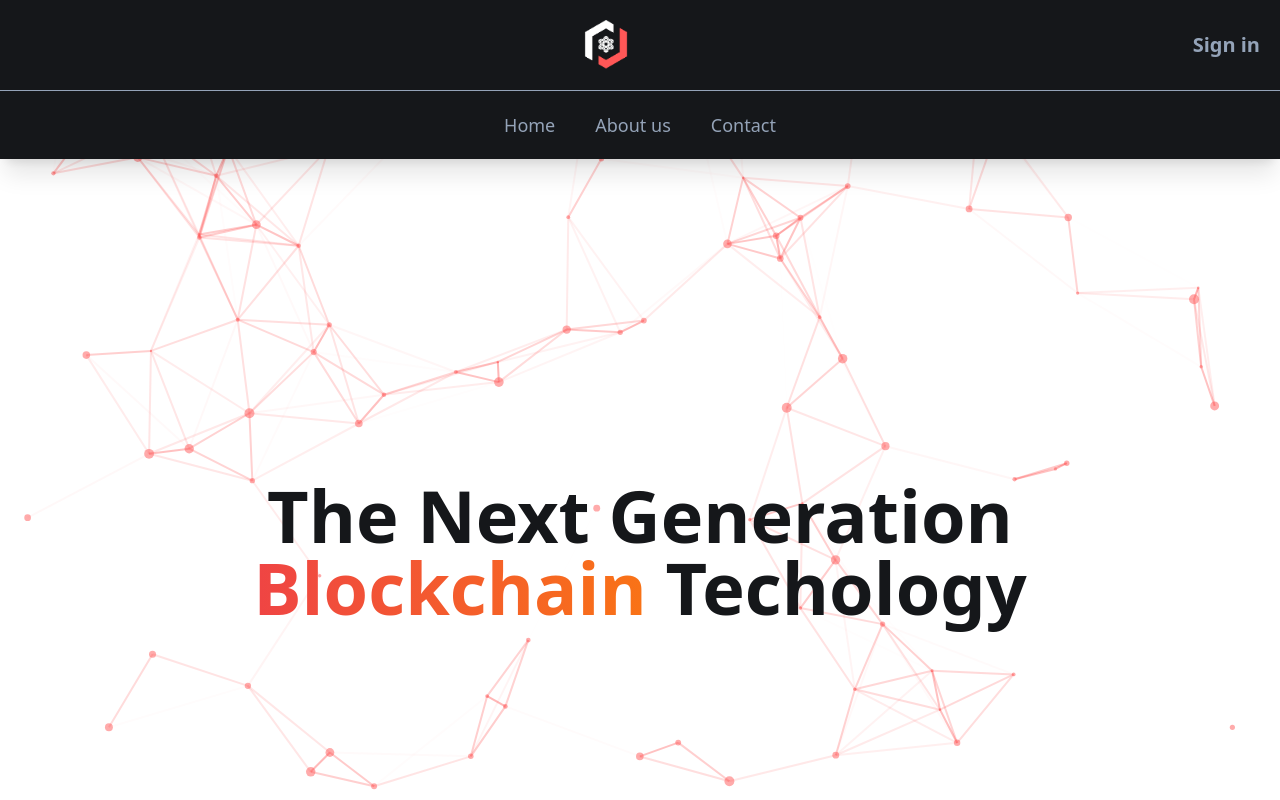
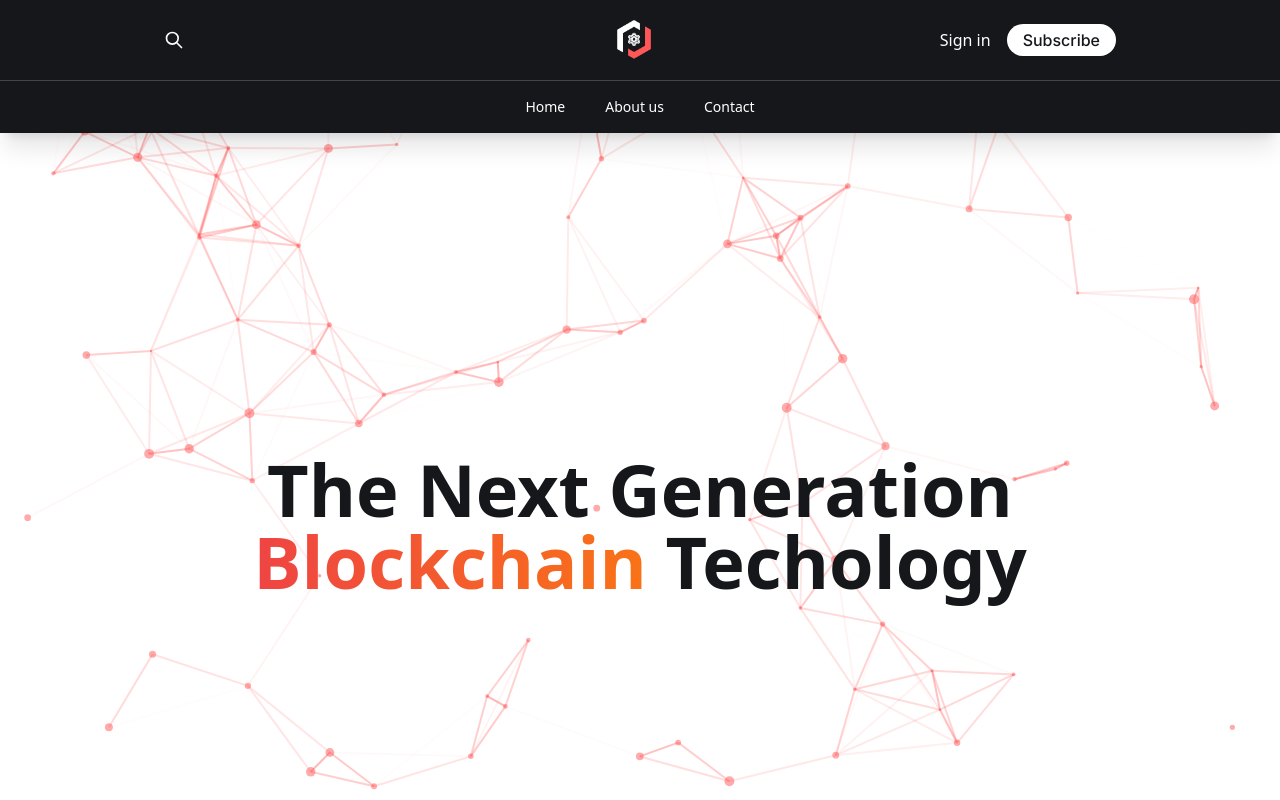
Before and after one commit to ShivrajPhadtareBlockchain/Nextjs-landingPage, a Next.js app: page / in a window 1280 px wide. Shown: the top 800 px of the page. Built offline with nearby package versions, Linux system fonts and the light colour scheme.

Commit message:
header updated

```diff
--- a/src/components/Navbar.js
+++ b/src/components/Navbar.js
@@ -1,28 +1,54 @@
+import { Inter } from "next/font/google";
 import Image from "next/image";
 import Link from "next/link";
 import React from "react";
+
+
+const inter = Inter({ subsets: ["latin"] });
 
 const Navbar = () => {
   return (
     <div className="bg-[#15171A]">
       {/* Top Navbar */}
-      <div className="flex items-center justify-between px-5 py-5">
-        <div></div>
-        <Image src="/NodeShark Default.png" alt="logo" width={50} height={50} />
-        <button className="text-slate-400 hover:text-white font-bold text-xl">Sign in</button>
+      <div className="flex items-center justify-between px-5 py-5 mx-36">
+        <div className="mr-36">
+          <Image src="/search.svg" alt="search_icon" width={20} height={20} />
+        </div>
+        <div className="">
+          <Image
+            src="/NodeShark Default.png"
+            alt="logo"
+            width={40}
+            height={40}
+          />
+        </div>
+        <div className="">
+          <button className={`hover:text-[#ccc] text-white text-base font- mr-2`}>
+            Sign in
+          </button>
+          <button className={`${inter.className} text-[#15171A] bg-white rounded-full  px-4 py-1 font-medium hover:bg-[#f6f6f6] ml-2`}>
+            Subscribe
+          </button>
+        </div>
       </div>
-      <div className="bg-slate-400 w-full h-px"></div>
+      <div className="bg-[#ffffff33] w-full h-px"></div>
       {/* Links Navbar */}
-      <div className="flex items-center justify-center px-5 py-5 shadow-xl">
+      <div className="flex items-center justify-center py-4 shadow-xl">
         <ul className="flex items-center justify-center">
           <Link href="/">
-            <li className="text-slate-400 hover:text-white list-none mx-5 text-lg">Home</li>
+            <li className="hover:text-[#ccc] text-white list-none mx-5 text-sm font-medium">
+              Home
+            </li>
           </Link>
           <Link href="/#about">
-            <li className="text-slate-400 hover:text-white list-none mx-5 text-lg">About us</li>
+            <li className="hover:text-[#ccc] text-white list-none mx-5 text-sm font-medium">
+              About us
+            </li>
           </Link>
           <Link href="/#contact">
-            <li className="text-slate-400 hover:text-white list-none mx-5 text-lg">Contact</li>
+            <li className="hover:text-[#ccc] text-white list-none mx-5 text-sm font-medium">
+              Contact
+            </li>
           </Link>
         </ul>
       </div>
--- a/src/pages/Home.js
+++ /dev/null
@@ -1,14 +0,0 @@
-import Header from '@/components/Header'
-import Navbar from '@/components/Navbar'
-import React from 'react'
-
-const Home = () => {
-  return (
-    <div>
-      <Navbar />
-      <Header />
-    </div>
-  )
-}
-
-export default Home
```
Also changed, not shown: public/search.svg (added).
